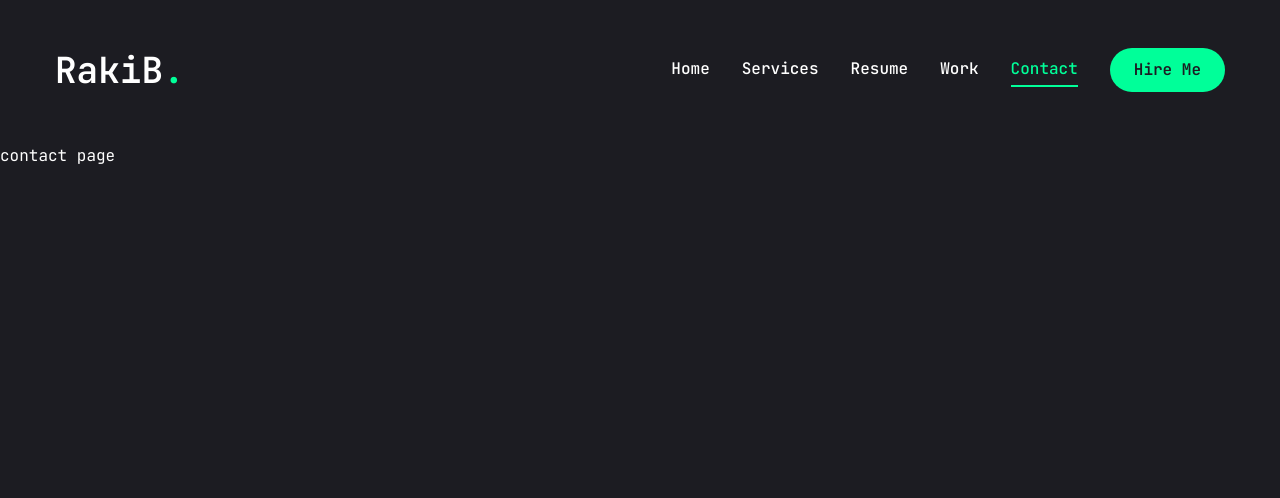
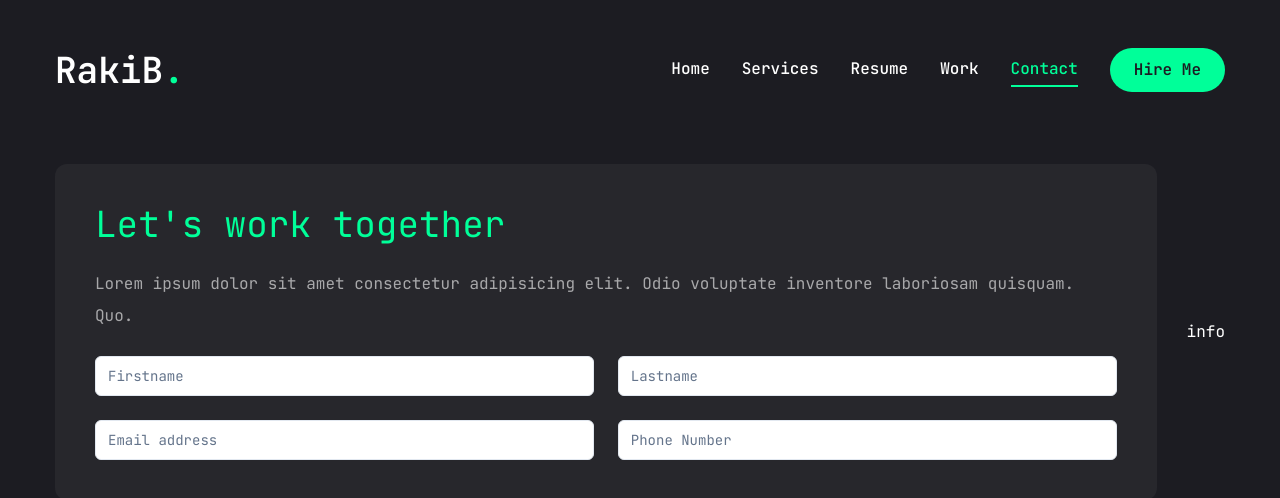
Before and after one commit to RakibAlom/next-portfolio, a Next.js app: page /contact in a window 1280 px wide. Shown: the top 498 px of the page. Built offline with nearby package versions, Linux system fonts and the light colour scheme.

Commit message:
contact page updating...

```diff
--- a/app/contact/page.jsx
+++ b/app/contact/page.jsx
@@ -14,8 +14,63 @@ import {
 
 import { FaPhoneAlt, FaEnvelope, FaMapMarkedAlt } from "react-icons/fa";
 
+const info = [
+  {
+    icon: <FaPhoneAlt />,
+    title: "Phone",
+    description: "(+88) 01623-405027",
+  },
+  {
+    icon: <FaEnvelope />,
+    title: "Email",
+    description: "yourmail@mail.com",
+  },
+  {
+    icon: <FaMapMarkedAlt />,
+    title: "Address",
+    description: "Sylhet, Bangladesh",
+  },
+];
+
+import { motion } from "framer-motion";
+
 const Contact = () => {
-  return <div>contact page</div>;
+  return (
+    <motion.section
+      initial={{ opacity: 0 }}
+      animate={{
+        opacity: 1,
+        transition: { delay: 2.4, duration: 0.4, ease: "easeIn" },
+      }}
+      className="py-6"
+    >
+      <div className="container mx-auto">
+        <div className="flex flex-col xl:flex-row gap-[30px]">
+          {/* form */}
+          <div className="xl:h-[50%] order-2 xl:order-none">
+            <form className="flex flex-col gap-6 p-10 bg-[#27272c] rounded-xl">
+              <h3 className="text-4xl text-accent">Let's work together</h3>
+              <p className="text-white/60">
+                Lorem ipsum dolor sit amet consectetur adipisicing elit. Odio
+                voluptate inventore laboriosam quisquam. Quo.
+              </p>
+              {/* input */}
+              <div className="grid grid-cols-1 md:grid-cols-2 gap-6">
+                <Input type="firstname" placeholder="Firstname" />
+                <Input type="lastname" placeholder="Lastname" />
+                <Input type="email" placeholder="Email address" />
+                <Input type="phone" placeholder="Phone Number" />
+              </div>
+            </form>
+          </div>
+          {/* info */}
+          <div className="flex-1 flex items-center xl:justify-end order-1 xl:order-none mb-8 xl:mb-0">
+            info
+          </div>
+        </div>
+      </div>
+    </motion.section>
+  );
 };
 
 export default Contact;
```
